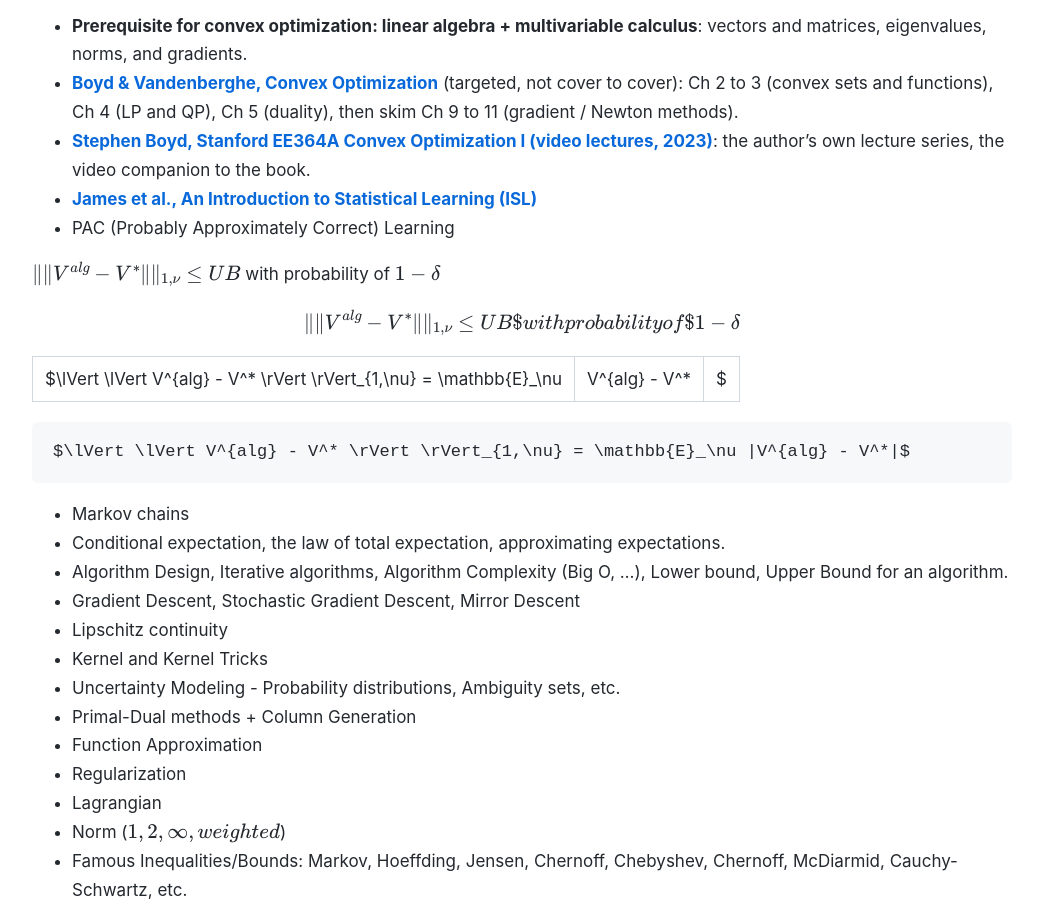
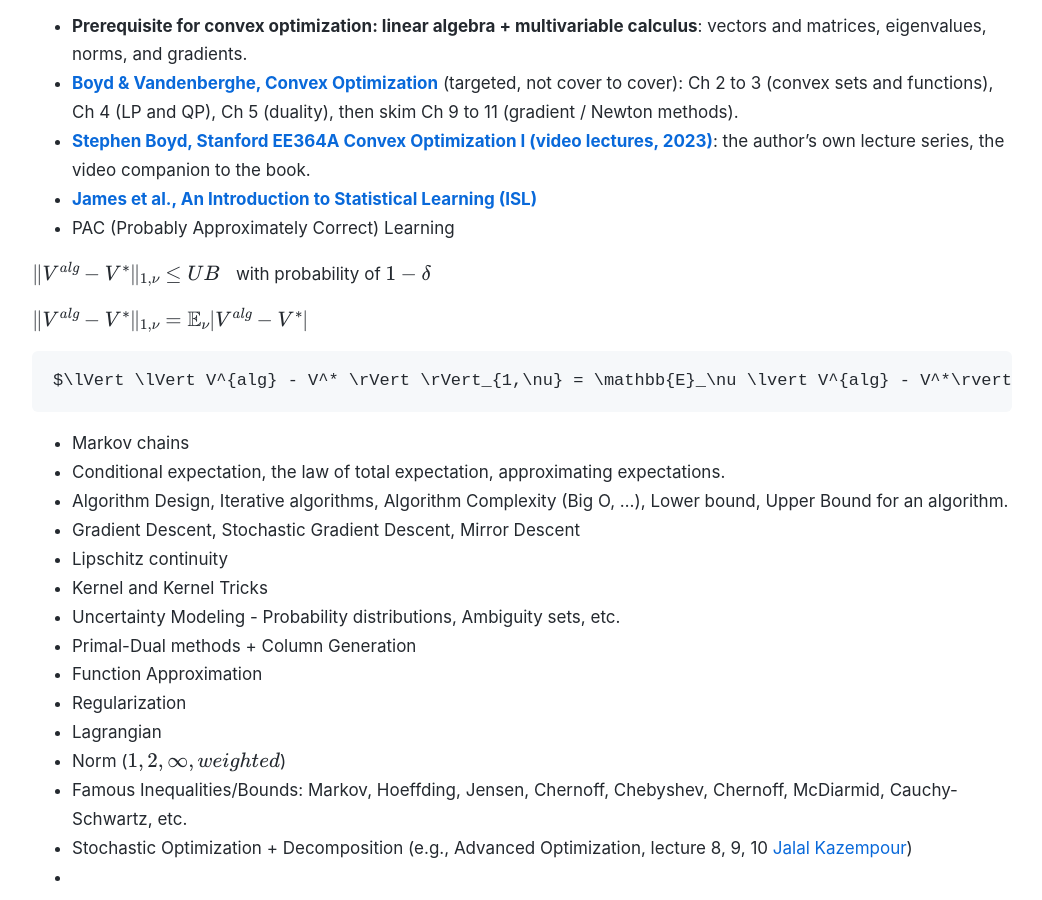
Before and after one commit to mfadaki/phd_roadmap, a Jekyll site: the page built from index.md, in a window 1280 px wide and 900 px high, scrolled down 2253 px. Shown: the whole window, without its empty margins (118-1160 px from the left). Built offline with Jekyll 4.4.1, drawn with Linux system fonts in a browser that asks for light colours.

Commit message:
20260723_16

````diff
--- a/index.md
+++ b/index.md
@@ -64,14 +64,13 @@ Final milestone; shows you are on track to submit. Submit at least 15 days befor
 -  **[James et al., An Introduction to Statistical Learning (ISL)](https://www.statlearning.com/)**
 -  PAC (Probably Approximately Correct) Learning
 
-$\lVert \lVert V^{alg} - V^* \rVert \rVert_{1,\nu} \le UB$ with probability of $1-\delta$
+$\lVert V^{alg} - V^* \rVert_{1,\nu} \le UB \; \;$ with probability of $1-\delta$
 
-$$\lVert \lVert V^{alg} - V^* \rVert \rVert_{1,\nu} \le UB$ with probability of $1-\delta$$
 
-$\lVert \lVert V^{alg} - V^* \rVert \rVert_{1,\nu} = \mathbb{E}_\nu |V^{alg} - V^*|$
+$\lVert V^{alg} - V^* \rVert_{1,\nu} = \mathbb{E}_\nu \lvert V^{alg} - V^*\rvert$
 
 ```math
-$\lVert \lVert V^{alg} - V^* \rVert \rVert_{1,\nu} = \mathbb{E}_\nu |V^{alg} - V^*|$
+$\lVert \lVert V^{alg} - V^* \rVert \rVert_{1,\nu} = \mathbb{E}_\nu \lvert V^{alg} - V^*\rvert$
 ```
 -  Markov chains
 -  Conditional expectation, the law of total expectation, approximating expectations.
````
Also changed, not shown: 1 other file.
